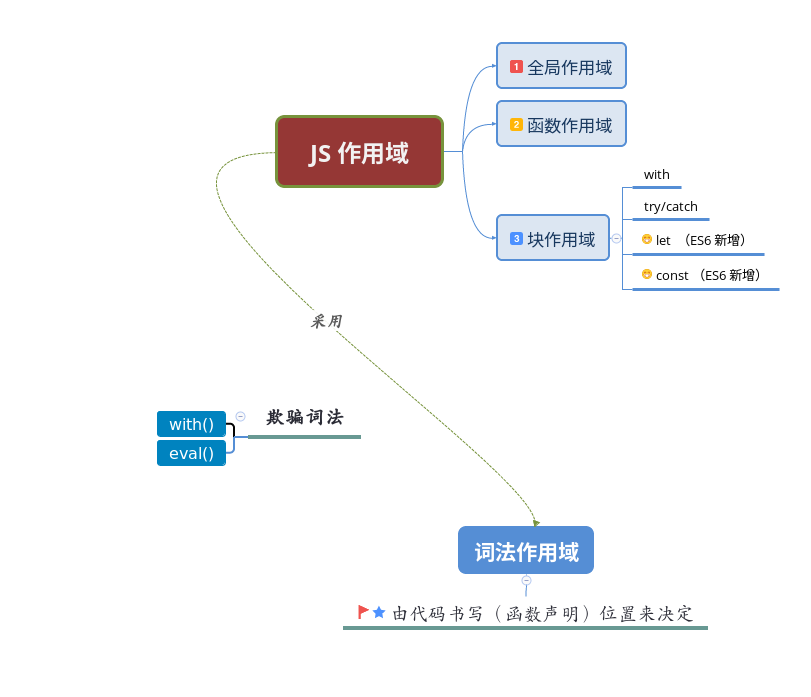
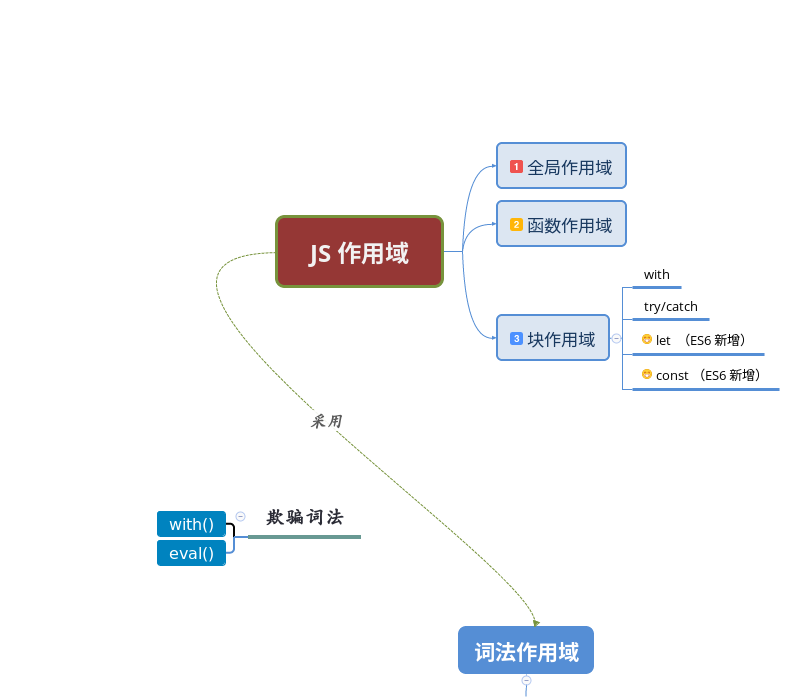
Before and after one commit to huangxutao/minds, a website: page docs/js-scope/index.html in a window 1280 px wide. Shown: the part 583-1280 px from the top of the page, without its empty margins (213-1024 px from the left). Drawn offline with Linux system fonts and the light colour scheme; a script that the page names is missing.

Commit message:
调整图片样式

```diff
--- a/docs/source/css/style.css
+++ b/docs/source/css/style.css
@@ -326,6 +326,16 @@ a{
   max-width: 100%;
 }
 
+.markdown-body img{
+  border-radius: .2rem;
+  box-shadow: 0 0 .8rem #bbb;
+}
+
+.markdown-body > p:nth-of-type(1) img{
+  padding-top: 100px;
+  box-shadow: none;
+}
+
 .markdown-body blockquote{
   margin-left: 0;
   margin-right: 0;
```
